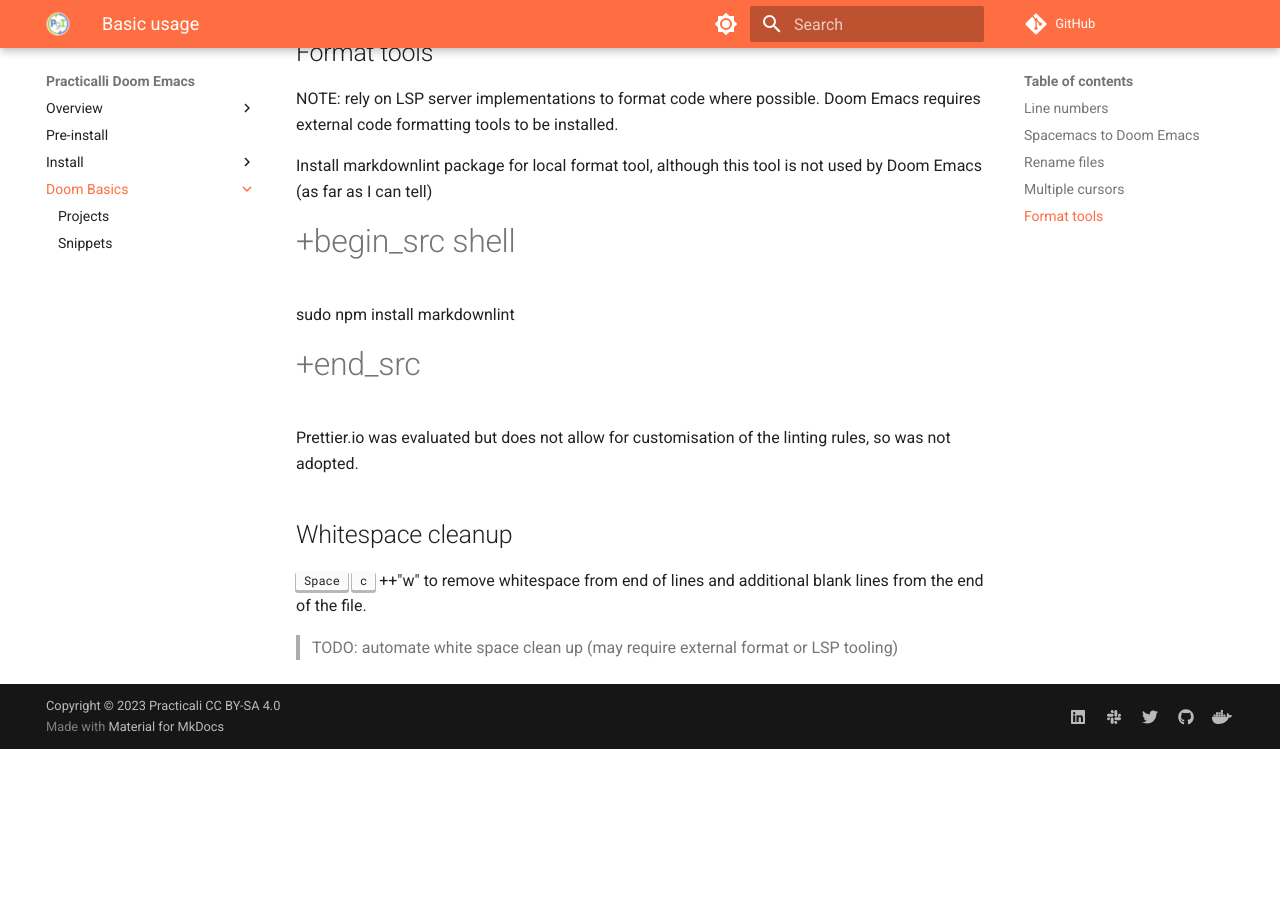
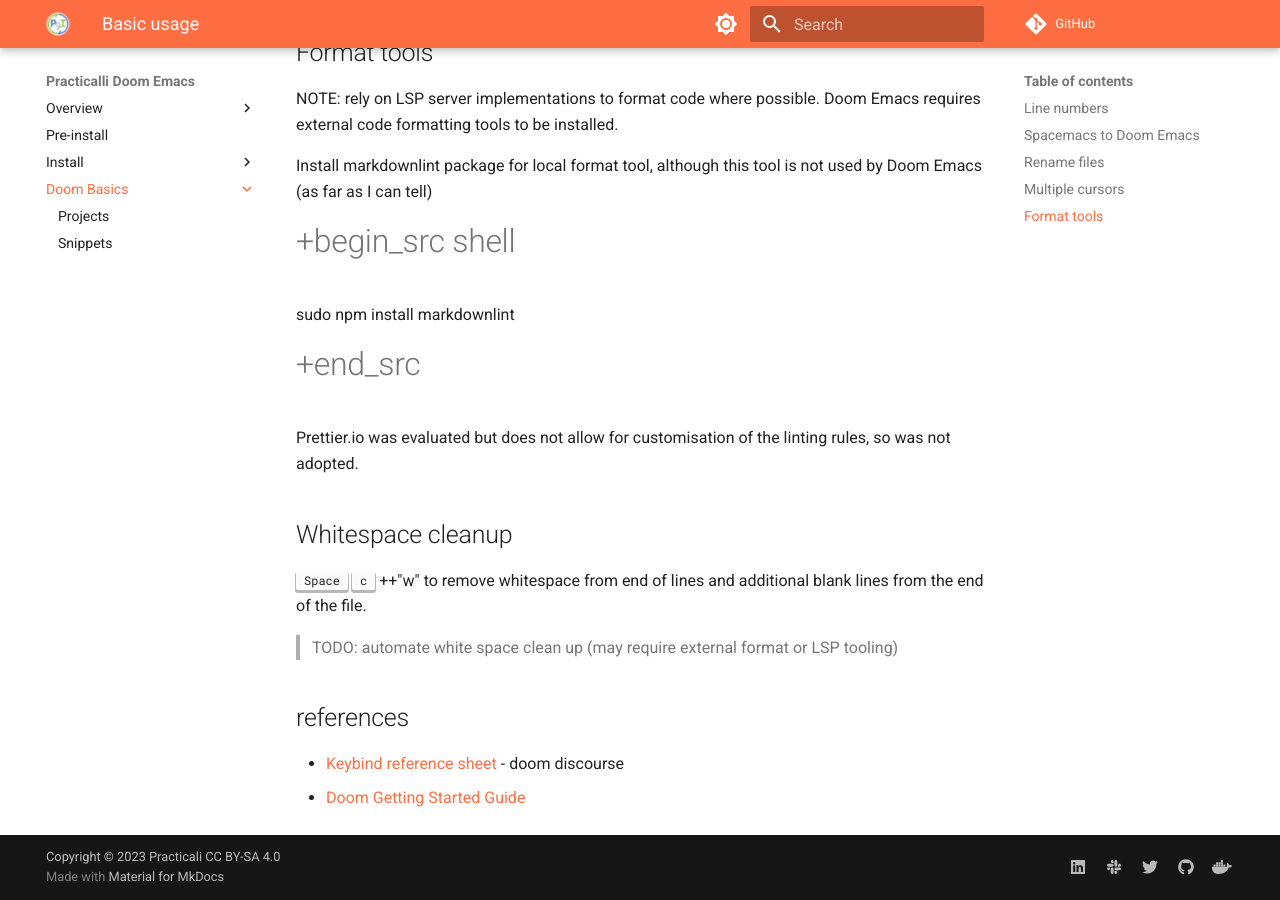
Before and after one commit to practicalli/doom-emacs, an MkDocs documentation site: the page built from docs/basics/index.md, in a window 1280 px wide and 900 px high, scrolled down 1321 px. Built offline with MkDocs 1.6.1 and Material for MkDocs 9.7.7, drawn with Linux system fonts in a browser that asks for light colours; comment, search, counter and statistics services are not loaded; before the commit the page ends 2070 px from its top, so only the background shows below that.

Commit message:
basics: key binding reference, getting started guide

```diff
--- a/docs/basics/index.md
+++ b/docs/basics/index.md
@@ -66,3 +66,10 @@
 ++spc++ ++"c"++ ++"w" to remove whitespace from end of lines and additional blank lines from the end of the file.
 
 > TODO: automate white space clean up (may require external format or LSP tooling)
+
+
+
+## references
+
+* [Keybind reference sheet](https://discourse.doomemacs.org/t/keybind-reference-sheet/49) - doom discourse
+* [Doom Getting Started Guide](https://github.com/doomemacs/doomemacs/blob/master/docs/getting_started.org)
```
